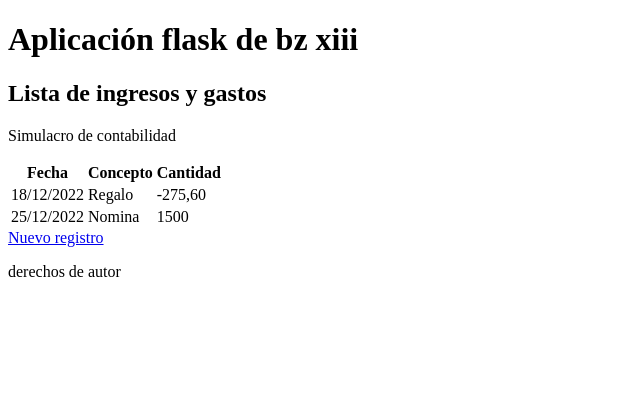
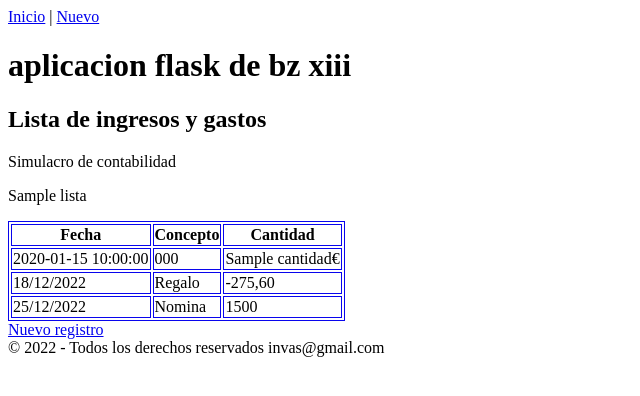
Before and after one commit to inmiti/ingresos-gastos-app, a Flask app: template app_registro/templates/index.html in a window 1280 px wide. Shown: the top 396 px of the page, without its empty margins (0-640 px from the left). Run offline with Flask 2, Linux system fonts and the light colour scheme; the template is opened without the code that fills it: most values are stand-ins (such as "Sample title", 1, 10 or a date in 2020).

Commit message:
iteranndo con jinja

```diff
--- a/app_registro/routes.py
+++ b/app_registro/routes.py
@@ -3,8 +3,9 @@
 
 @app.route("/")
 def index():
-    return render_template('index.html')
+    datos = [{'fecha':'18/12/2022','concepto': 'Regalo','cantidad':-276.00}, { 'fecha':'19/12/2022','concepto': 'Nomina', 'cantidad':1700}, {'fecha':'20/12/2022','concepto': 'Ropa','cantidad':-56.50} ]
+    return render_template("index.html", pageTitle = "Listas", lista = datos)
 
 @app.route("/new")
 def create():
-    return render_template("new.html")
+    return render_template("new.html", pageTitle = "Nuevo")
--- /dev/null
+++ b/app_registro/templates/base.html
@@ -0,0 +1,36 @@
+<!DOCTYPE html>
+<html lang="en">
+<head>
+    <meta charset="UTF-8">
+    <meta http-equiv="X-UA-Compatible" content="IE=edge">
+    <meta name="viewport" content="width=device-width, initial-scale=1.0">
+    <title>Ingresos-Gastos:{{ pageTitle }}{#hueco para variable #}</title>
+
+
+</head>
+<style>
+    table, th, td {
+        border: 1px solid rgb(9, 5, 237)
+    }
+</style>
+<body>
+
+    <header>
+        <div>
+                <a href="/">Inicio</a> |
+                <a href="/new">Nuevo</a>
+        </div>
+        <h1> aplicacion flask de bz xiii</h1>
+    </header>
+
+    <section>
+        {% block pageBase %} {# esto es el hueco para recibir plantilla html#}
+        {% endblock %}
+
+    </section>
+    <footer>
+        &copy; 2022 - Todos los derechos reservados invas@gmail.com
+    </footer>
+
+</body>
+</html>
--- a/app_registro/templates/index.html
+++ b/app_registro/templates/index.html
@@ -1,26 +1,9 @@
-<!DOCTYPE html>
-<html lang="en">
-<head>
-    <meta charset="UTF-8">
-    <meta http-equiv="X-UA-Compatible" content="IE=edge">
-    <meta name="viewport" content="width=device-width, initial-scale=1.0">
-    <title>Ingresos-gastos:lista</title>
-</head>
 
-<style>
-    table, th, td {
-        border:1px, solid rgb(red, green, blue)
-    }
-</style>
-<body>
-    <header>
-        <h1> Aplicación flask de bz xiii</h1>
-
-    </header>
-
-    <section>
+{% extends "base.html" %}
+{% block pageBase %}
         <h1> Lista de ingresos y gastos</h1>
         <p> Simulacro de contabilidad</p>
+        <p>{{Lista}}</p>
         <table>
             <thead>
                 <tr>
@@ -30,6 +13,15 @@
                 </tr>
             </thead>
             <tbody>
+                {% for item in lista %}
+                    <tr>
+                        <td>{{item.fecha}}</td>
+                        <td>{{item.concepto}}</td>
+                        <td>{{item.cantidad}}€</td>
+                    </tr>
+                {% endfor %}
+
+
                 <tr>
                     <td>18/12/2022</td>
                     <td>Regalo</td>
@@ -41,18 +33,6 @@
                     <td>1500</td>
                 </tr>
             </tbody>
-
         </table>
-
         <a href="/new">Nuevo registro</a>
-    </section>
-
-    <footer>
-       <p>derechos de autor</p>
-
-
-    </footer>
-
-
-</body>
-</html>
+{% endblock %}
```
Also changed, not shown: app_registro/templates/new.html (+7 -11 lines).
